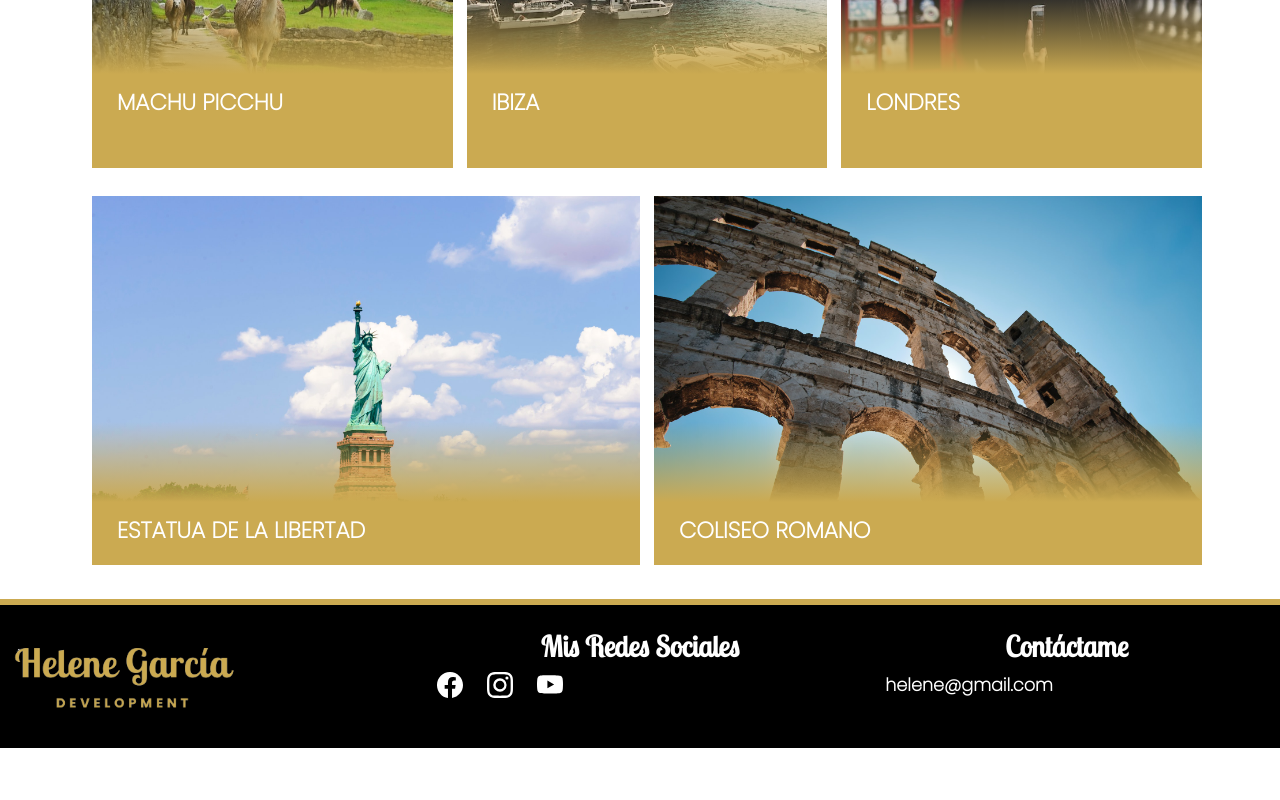
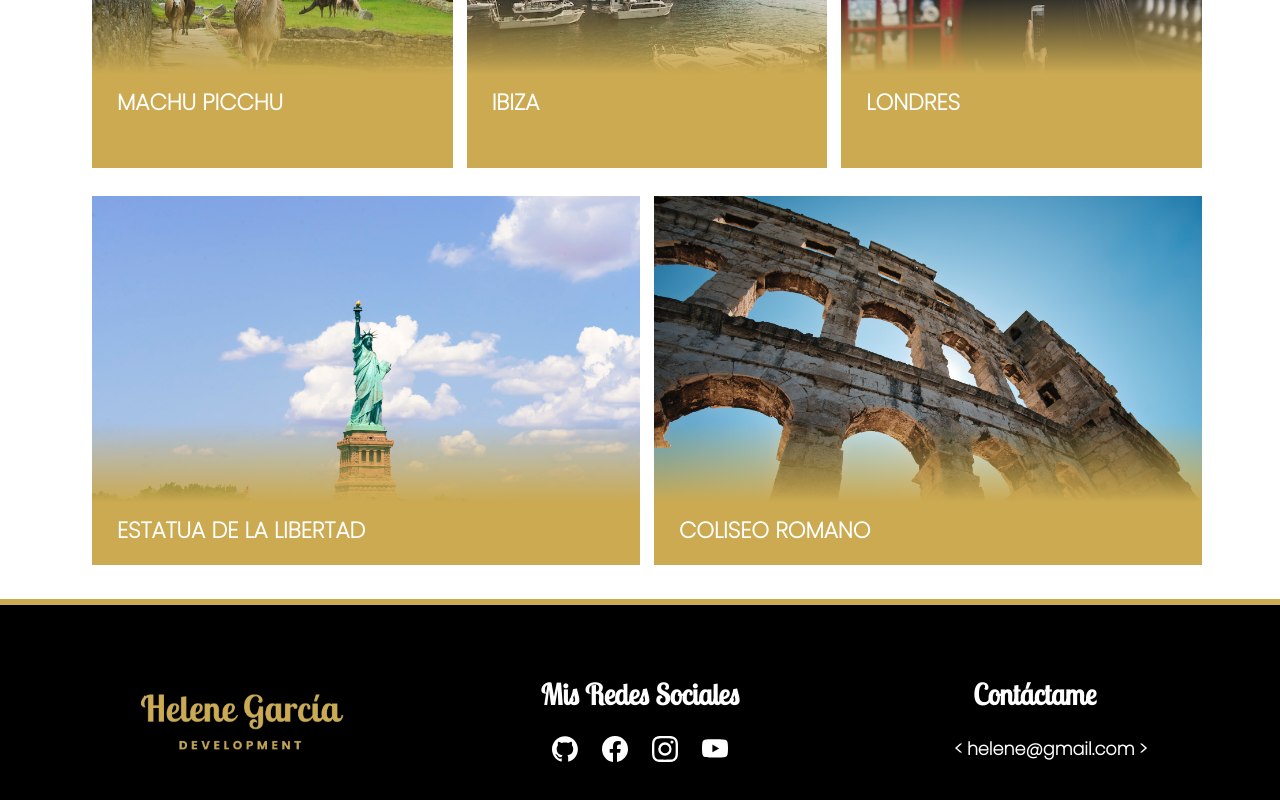
Before and after one commit to saral2829/Sitio-Web-Personal, a website: page amigos.html in a window 1280 px wide. Shown: the part 1766-2566 px from the top of the page. Before the commit the page ends 2514 px from the top, so only its background shows below. Drawn offline with nearby package versions, Linux system fonts and the light colour scheme.

Commit message:
ultimos cambios header y footer

```diff
--- a/amigos.html
+++ b/amigos.html
@@ -27,10 +27,10 @@
         <div
           class="nav col-md-8 col-12 justify-content-end align-content-center d-flex">
           <ul class="options">
-            <li class="nav-item"><a href="amigos.html" class="nav-link">Amigos</a></li>
-            <li class="nav-item"><a href="familia.html" class="nav-link">Familia</a></li>
-            <li class="nav-item"><a href="estudios.html" class="nav-link">Estudios</a></li>
-            <li class="nav-item"><a href="contacto.html" class="nav-link">Contacto</a></li>
+            <li class="nav-item"><a href="amigos.html" class="nav-link">{ Amigos }</a></li>
+            <li class="nav-item"><a href="familia.html" class="nav-link">{ Familia }</a></li>
+            <li class="nav-item"><a href="estudios.html" class="nav-link">{ Estudios }</a></li>
+            <li class="nav-item"><a href="contacto.html" class="nav-link">{ Contacto }</a></li>
           </ul>
         </div>
       </nav>
@@ -265,26 +265,41 @@
       </section>
     </main>
 
-    <footer class="foot-backgroud ">
+    <footer class="foot-backgroud p-5 text-center">
       <div class="row pt-4 g-0">
-        <div class="col-md-4">
+        <div class="col-md-4 pb-4 pb-md-0">
           <figure>
             <a href="index.html">
               <img
-              src="assets/img/logo.webp"
-              width="60%"
-              height="60%"
-              class="circular--square"
-              alt=""
-            />
+                src="assets/img/logo.webp"
+                class="circular--square logo-size"
+                alt=""
+              />
             </a>
-
           </figure>
-
         </div>
-        <div class="col-md-4">
-          <h4 class="text--footer ">Mis Redes Sociales</h4>
+        <div class="col-md-4 pb-5 pb-md-0">
+          <h4 class="text--footer pb-3">Mis Redes Sociales</h4>
           <div class="icons--footer">
+            <a href="#">
+              <svg
+                width="26"
+                height="26"
+                fill="currentColor"
+                viewBox="0 -3.5 256 256"
+                xmlns="http://www.w3.org/2000/svg"
+                preserveAspectRatio="xMinYMin meet"
+              >
+                <g>
+                  <path
+                    d="M127.505 0C57.095 0 0 57.085 0 127.505c0 56.336 36.534 104.13 87.196 120.99 6.372 1.18 8.712-2.766 8.712-6.134 0-3.04-.119-13.085-.173-23.739-35.473 7.713-42.958-15.044-42.958-15.044-5.8-14.738-14.157-18.656-14.157-18.656-11.568-7.914.872-7.752.872-7.752 12.804.9 19.546 13.14 19.546 13.14 11.372 19.493 29.828 13.857 37.104 10.6 1.144-8.242 4.449-13.866 8.095-17.05-28.32-3.225-58.092-14.158-58.092-63.014 0-13.92 4.981-25.295 13.138-34.224-1.324-3.212-5.688-16.18 1.235-33.743 0 0 10.707-3.427 35.073 13.07 10.17-2.826 21.078-4.242 31.914-4.29 10.836.048 21.752 1.464 31.942 4.29 24.337-16.497 35.029-13.07 35.029-13.07 6.94 17.563 2.574 30.531 1.25 33.743 8.175 8.929 13.122 20.303 13.122 34.224 0 48.972-29.828 59.756-58.22 62.912 4.573 3.957 8.648 11.717 8.648 23.612 0 17.06-.148 30.791-.148 34.991 0 3.393 2.295 7.369 8.759 6.117 50.634-16.879 87.122-64.656 87.122-120.973C255.009 57.085 197.922 0 127.505 0"
+                  />
+                  <path
+                    d="M47.755 181.634c-.28.633-1.278.823-2.185.389-.925-.416-1.445-1.28-1.145-1.916.275-.652 1.273-.834 2.196-.396.927.415 1.455 1.287 1.134 1.923M54.027 187.23c-.608.564-1.797.302-2.604-.589-.834-.889-.99-2.077-.373-2.65.627-.563 1.78-.3 2.616.59.834.899.996 2.08.36 2.65M58.33 194.39c-.782.543-2.06.034-2.849-1.1-.781-1.133-.781-2.493.017-3.038.792-.545 2.05-.055 2.85 1.07.78 1.153.78 2.513-.019 3.069M65.606 202.683c-.699.77-2.187.564-3.277-.488-1.114-1.028-1.425-2.487-.724-3.258.707-.772 2.204-.555 3.302.488 1.107 1.026 1.445 2.496.7 3.258M75.01 205.483c-.307.998-1.741 1.452-3.185 1.028-1.442-.437-2.386-1.607-2.095-2.616.3-1.005 1.74-1.478 3.195-1.024 1.44.435 2.386 1.596 2.086 2.612M85.714 206.67c.036 1.052-1.189 1.924-2.705 1.943-1.525.033-2.758-.818-2.774-1.852 0-1.062 1.197-1.926 2.721-1.951 1.516-.03 2.758.815 2.758 1.86M96.228 206.267c.182 1.026-.872 2.08-2.377 2.36-1.48.27-2.85-.363-3.039-1.38-.184-1.052.89-2.105 2.367-2.378 1.508-.262 2.857.355 3.049 1.398"
+                  />
+                </g>
+              </svg>
+            </a>
             <a href="#">
               <svg
                 xmlns="http://www.w3.org/2000/svg"
@@ -329,8 +344,8 @@
             </a>
           </div>
         </div>
-        <div class="col-md-4">
-          <h4 class="text--footer">Contáctame</h4>
+        <div class="col-md-4 pb-5 pb-md-0">
+          <h4 class="text--footer pb-3">Contáctame</h4>
           <ul>
             <li>
               <!-- <svg
@@ -345,12 +360,13 @@
                   d="M16 8A8 8 0 1 1 0 8a8 8 0 0 1 16 0zm-3.97-3.03a.75.75 0 0 0-1.08.022L7.477 9.417 5.384 7.323a.75.75 0 0 0-1.06 1.06L6.97 11.03a.75.75 0 0 0 1.079-.02l3.992-4.99a.75.75 0 0 0-.01-1.05z"
                 />
               </svg> -->
-              <p class="text--parrafo--footer">helene@gmail.com</p>
+              <a href="mailto:helene@gmail.com">
+                <p class="text--parrafo--footer">< helene@gmail.com ></p>
+              </a>
+              <!-- <p class="text--parrafo--footer">< helene@gmail.com ></p> -->
             </li>
-
           </ul>
         </div>
-
       </div>
     </footer>
 <script src="assets/js/main.js"></script>
```
